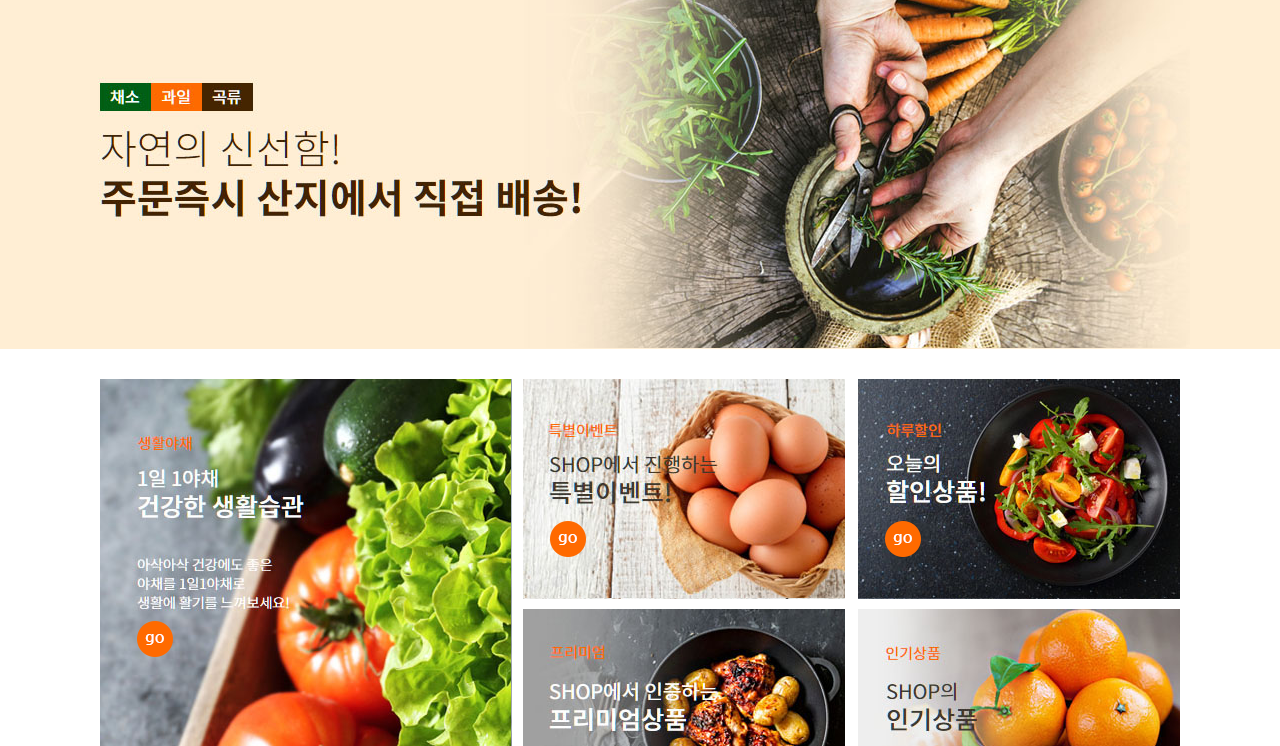
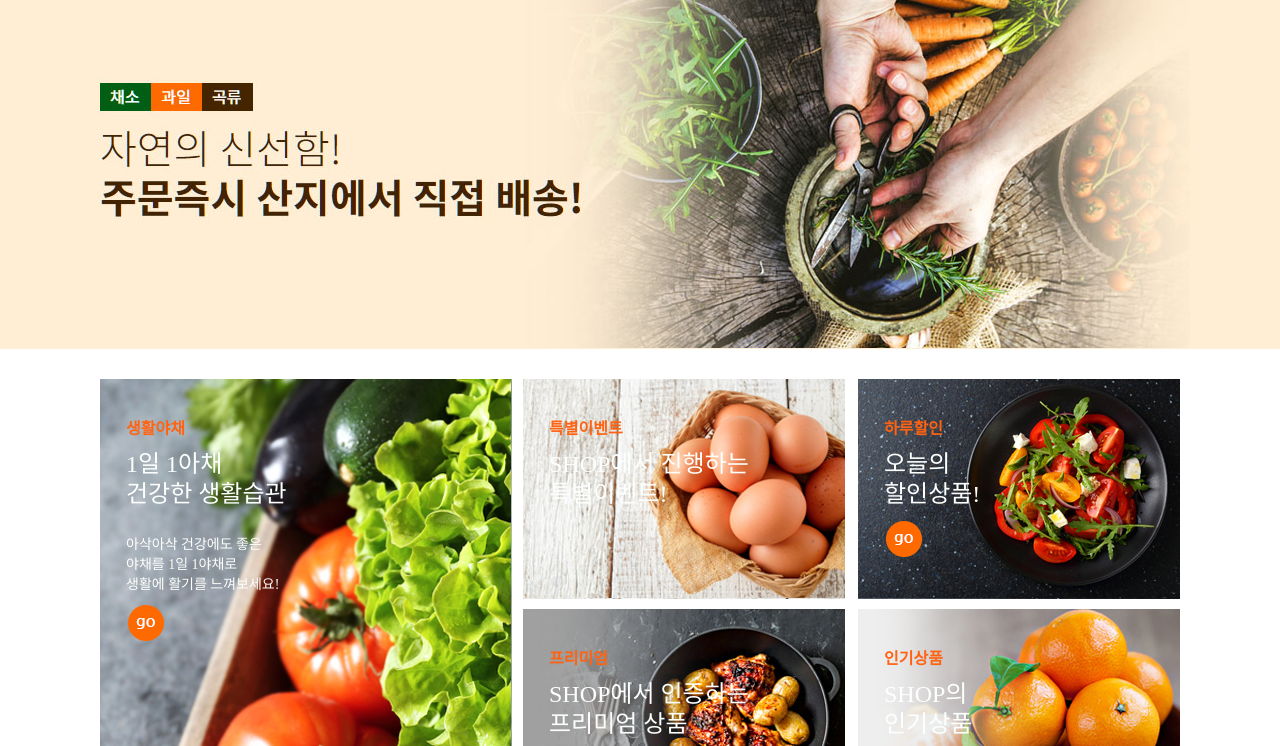
Before and after one commit to Hasoro4748/HTML, a plain HTML site: page foodshop/index.html in a window 1280 px wide. Shown: the part 193-939 px from the top of the page. Drawn offline with Linux system fonts and the light colour scheme.

Commit message:
"07-30_1"

```diff
--- a/foodshop/index.html
+++ b/foodshop/index.html
@@ -179,25 +179,44 @@
       float: left;
       box-sizing: border-box;
     }
+    main > .go > article > .banner {
+    position: relative;
+    float: left;
+}
+    main > .go > article > .banner > a {
+    position: absolute;
+    left: 26px;
+    top: 36px;
+}
+    main>.go>article>.banner>a .category {
+      font-weight: bold;
+      font-size: 16px;
+      color: #ff6312;
+    }
 
-    main .go>article>div>a>img {
-      margin-left: 25px;
-      margin-top: 140px;
+    main>.go>article>.banner>a .title {
+      font-size: 24px;
+      color: #fcfffd;
+      margin-top: 10px;
+      margin-bottom: 10px;
+      line-height: 30px;
+    }
+
+    main>.go>article>.banner>a .title>i {
+      display: block;
+      margin-top: 24px;
+      font-size: 14px;
     }
 
     main>.go>article>div:nth-child(1) {
-      background-image: url("./images/main_go_banner_bg1.jpg");
+      background-image: url("./images/main_go_bg1.png");
       width: 412px;
       height: 450px;
     }
 
-    main .go>article>div:nth-child(1)>a>img {
-      margin-left: 35px;
-      margin-top: 240px;
-    }
 
     main>.go>article>div:nth-child(2) {
-      background-image: url("./images/main_go_banner_bg2.jpg");
+      background-image: url("./images/main_go_bg2.png");
       width: 322px;
       height: 220px;
       margin-left: 11px;
@@ -209,14 +228,14 @@
     }
 
     main>.go>article>div:nth-child(3) {
-      background-image: url("./images/main_go_banner_bg3.jpg");
+      background-image: url("./images/main_go_bg3.png");
       float: right;
       width: 322px;
       height: 220px;
     }
 
     main>.go>article>div:nth-child(4) {
-      background-image: url("./images/main_go_banner_bg4.jpg");
+      background-image: url("./images/main_go_bg4.png");
       width: 322px;
       height: 220px;
       margin-left: 11px;
@@ -224,7 +243,7 @@
     }
 
     main>.go>article>div:nth-child(5) {
-      background-image: url("./images/main_go_banner_bg5.jpg");
+      background-image: url("./images/main_go_bg5.png");
       float: right;
       width: 322px;
       height: 220px;
@@ -489,11 +508,62 @@
       </section>
       <section class="go">
         <article>
-          <div><a href="#"><img src="./images/main_go_ico.png" alt=""></a></div>
-          <div><a href="#"><img src="./images/main_go_ico.png" alt=""></a></div>
-          <div><a href="#"><img src="./images/main_go_ico.png" alt=""></a></div>
-          <div><a href="#"><img src="./images/main_go_ico.png" alt=""></a></div>
-          <div><a href="#"><img src="./images/main_go_ico.png" alt=""></a></div>
+          <div class="banner banner1">
+            <a href="#">
+              <span class="category">생활야채</span>
+              <p class="title">
+                1일 1아채<br>
+                건강한 생활습관
+
+                <i>
+                  아삭아삭 건강에도 좋은<br>
+                  야채를 1일 1야채로<br>
+                  생활에 활기를 느껴보세요!
+                </i>
+              </p>
+              <img src="./images/main_go_ico.png" alt="1일1야채 건강한 생활습관">
+            </a>
+          </div>
+          <div class="banner banner2">
+            <a href="#">
+              <span class="category">특별이벤트</span>
+              <p class="title dark">
+                SHOP에서 진행하는<br>
+                특별이벤트!
+              </p>
+              <img src="./images/main_go_ico.png" alt="SHOP에서 진행하는 특별이벤트!">
+            </a>
+          </div>
+          <div class="banner banner3">
+            <a href="#">
+              <span class="category">하루할인</span>
+              <p class="title">
+                오늘의<br>
+                할인상품!
+              </p>
+              <img src="./images/main_go_ico.png" alt="오늘의 할인상품!">
+            </a>
+          </div>
+          <div class="banner banner4">
+            <a href="#">
+              <span class="category">프리미엄</span>
+              <p class="title">
+                SHOP에서 인증하는<br>
+                프리미엄 상품
+              </p>
+              <img src="./images/main_go_ico.png" alt="SHOP에서 인증하는 프리미엄상품">
+            </a>
+          </div>
+          <div class="banner banner5">
+            <a href="#">
+              <span class="category">인기상품</span>
+              <p class="title dark">
+                SHOP의<br>
+                인기상품
+              </p>
+              <img src="./images/main_go_ico.png" alt="SHOP의 인기상품">
+            </a>
+          </div>
         </article>
       </section>
       <section class="oneday">
```
Also changed, not shown: foodshop/images/main_go_banner_bg1.jpg (deleted), foodshop/images/main_go_banner_bg2.jpg (deleted), foodshop/images/main_go_banner_bg3.jpg (deleted), foodshop/images/main_go_banner_bg4.jpg (deleted), foodshop/images/main_go_banner_bg5.jpg (deleted).
